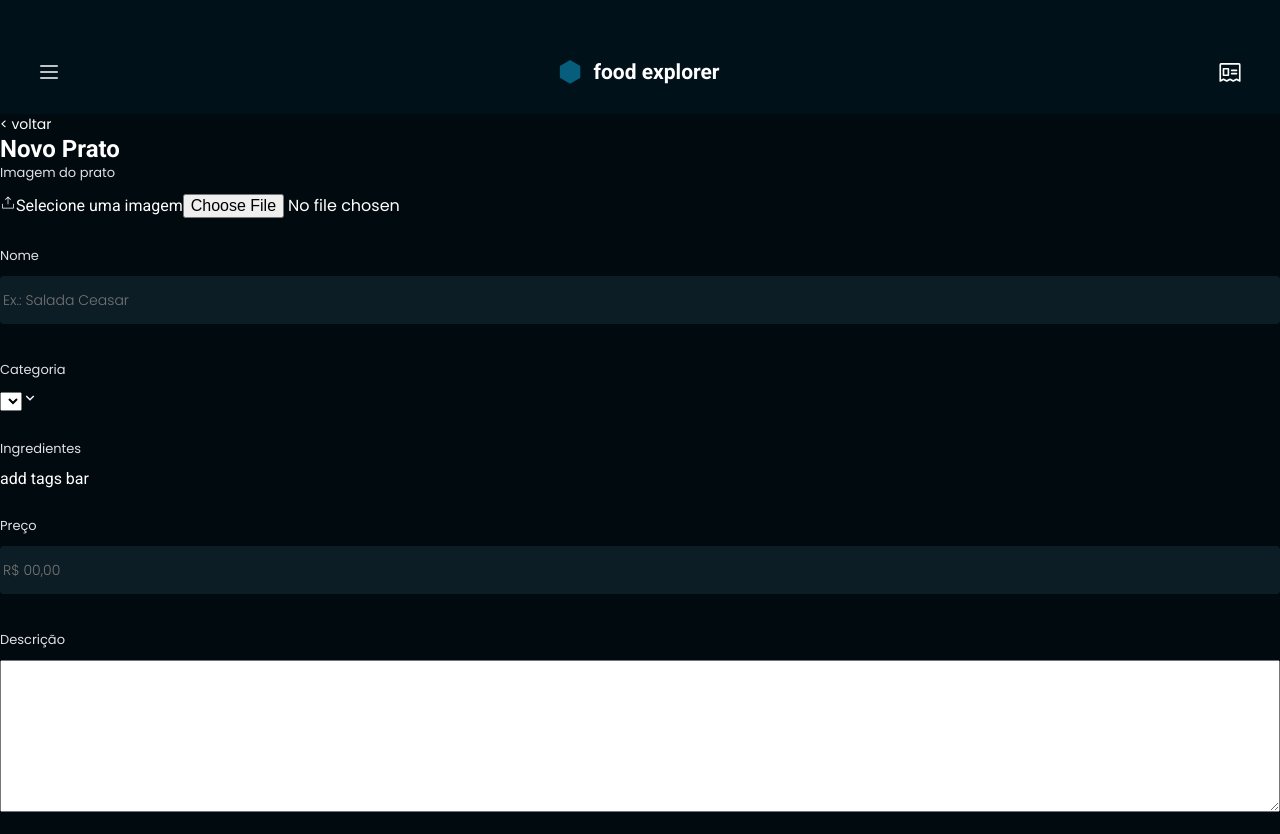
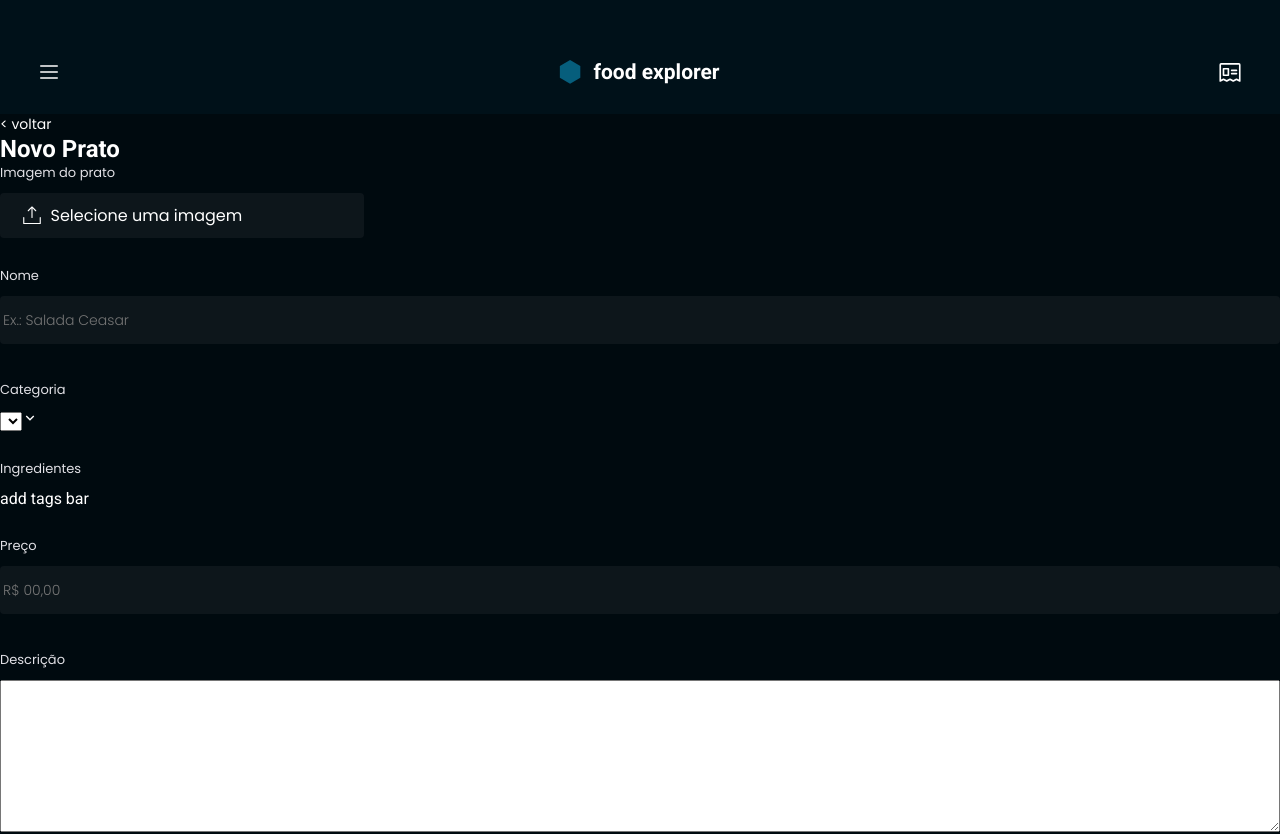
Before and after one commit to loren175/front-food-explorer, a React (Vite) app: page / in a window 1280 px wide. Shown: the top 834 px of the page. Built offline with nearby package versions, Linux system fonts and the light colour scheme.

Commit message:
add input type file to newDish page and background variable to input component

```diff
--- a/src/components/Input/index.jsx
+++ b/src/components/Input/index.jsx
@@ -1,11 +1,13 @@
 import { Container } from "./styles"
 import { PiMagnifyingGlass } from "react-icons/pi"
 
-export function Input({ hasIcon, width, ...rest }) {
+export function Input({ hasIcon, width, background, ...rest }) {
   const widthStyle = width === "medium" ? "316px" : "100%"
 
+  const bgStyle = background === "dark_800" ? "#0D161B" : "#0D1D25"
+
   return (
-    <Container style={{ width: widthStyle }}>
+    <Container style={{ width: widthStyle, background: bgStyle }}>
       {hasIcon && <PiMagnifyingGlass className="search-icon" /> }
       <input {...rest} />
     </Container>
--- a/src/pages/NewDish/index.jsx
+++ b/src/pages/NewDish/index.jsx
@@ -21,14 +21,14 @@ export function NewDish() {
           <Section text="Imagem do prato">
             <ImgUpload className="image">
               <label htmlFor="image">
-                <PiUploadSimpleLight />
+                <PiUploadSimpleLight size={24} />
                 <span>Selecione uma imagem</span>
-                <input type="file" id="image" />
               </label>
+              <input className="upload" type="file" id="image" />
             </ImgUpload>
           </Section>
           <Section text="Nome">
-            <Input placeholder="Ex.: Salada Ceasar" />
+            <Input placeholder="Ex.: Salada Ceasar" background="dark_800" />
           </Section>
           <Section text="Categoria">
             <label htmlFor="category">
@@ -38,12 +38,12 @@ export function NewDish() {
                 <option value=""></option>
                 <option value=""></option>
               </select>
-              <RiArrowDownSLine/>
+              <RiArrowDownSLine />
             </label>
           </Section>
           <Section text="Ingredientes">add tags bar</Section>
           <Section text="Preço">
-            <Input placeholder="R$ 00,00" />
+            <Input background="dark_800" placeholder="R$ 00,00" />
           </Section>
           <Section text="Descrição">
             <textarea name="" id="" cols="30" rows="10"></textarea>
--- a/src/pages/NewDish/styles.js
+++ b/src/pages/NewDish/styles.js
@@ -3,6 +3,7 @@ import styled from "styled-components";
 export const Container = styled.div`
   width: 100%;
   min-height: 100vh;
+
 `
 
 export const Form = styled.form`
@@ -10,5 +11,21 @@ export const Form = styled.form`
 `
 
 export const ImgUpload = styled.div`
+  color: ${({ theme }) => theme.COLORS.LIGHT_100};
+  font-family: 'Poppins';
 
+  label {
+    display: flex;
+    align-items: center;
+    gap: 6.5px;
+    padding: 10px 20px;
+    cursor: pointer;
+    background-color: ${({ theme }) => theme.COLORS.DARK_800};
+    border-radius: 4px;
+    width: 364px;
+  }
+
+  .upload {
+    display: none;
+  }
 `
```
